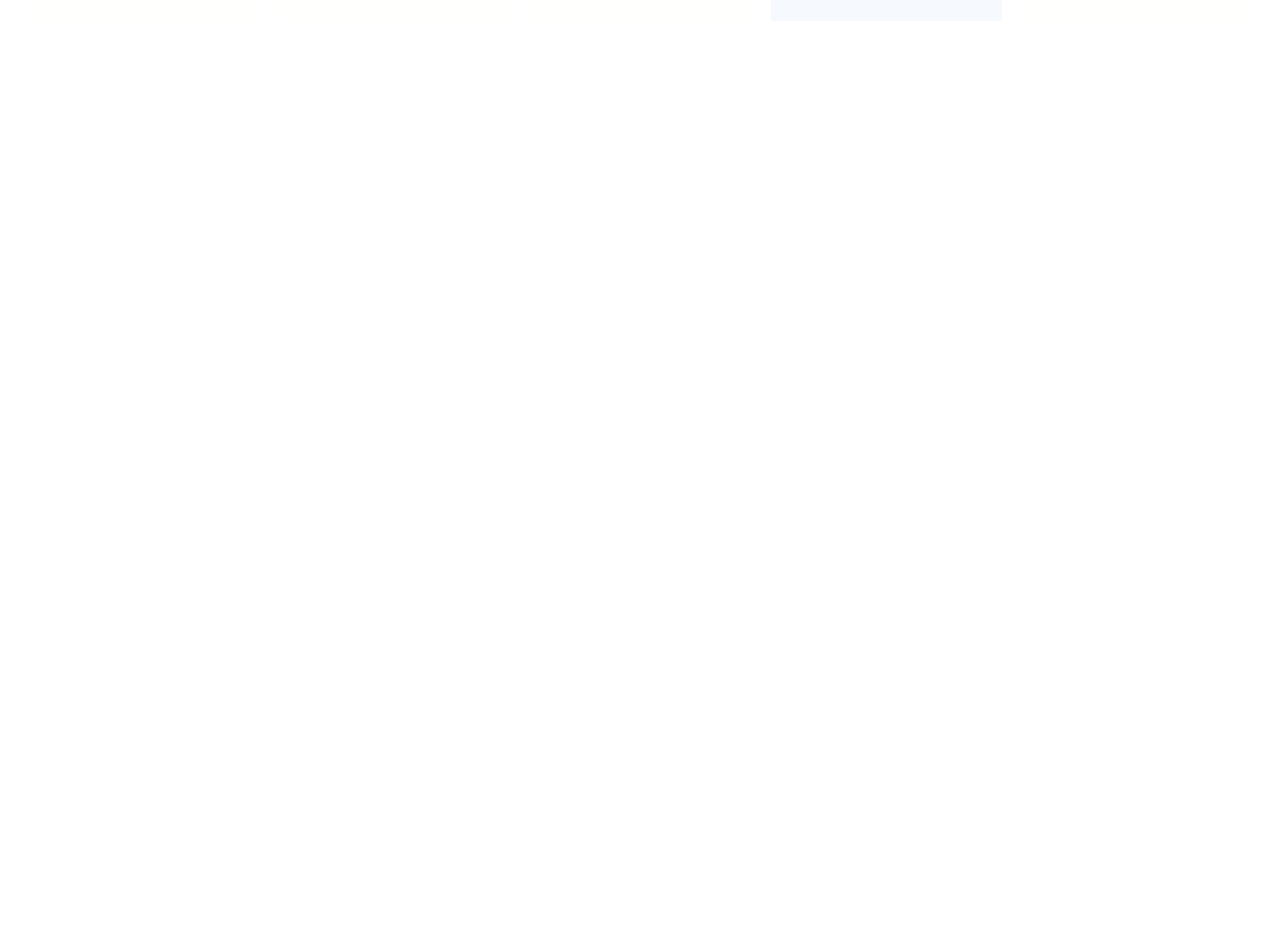
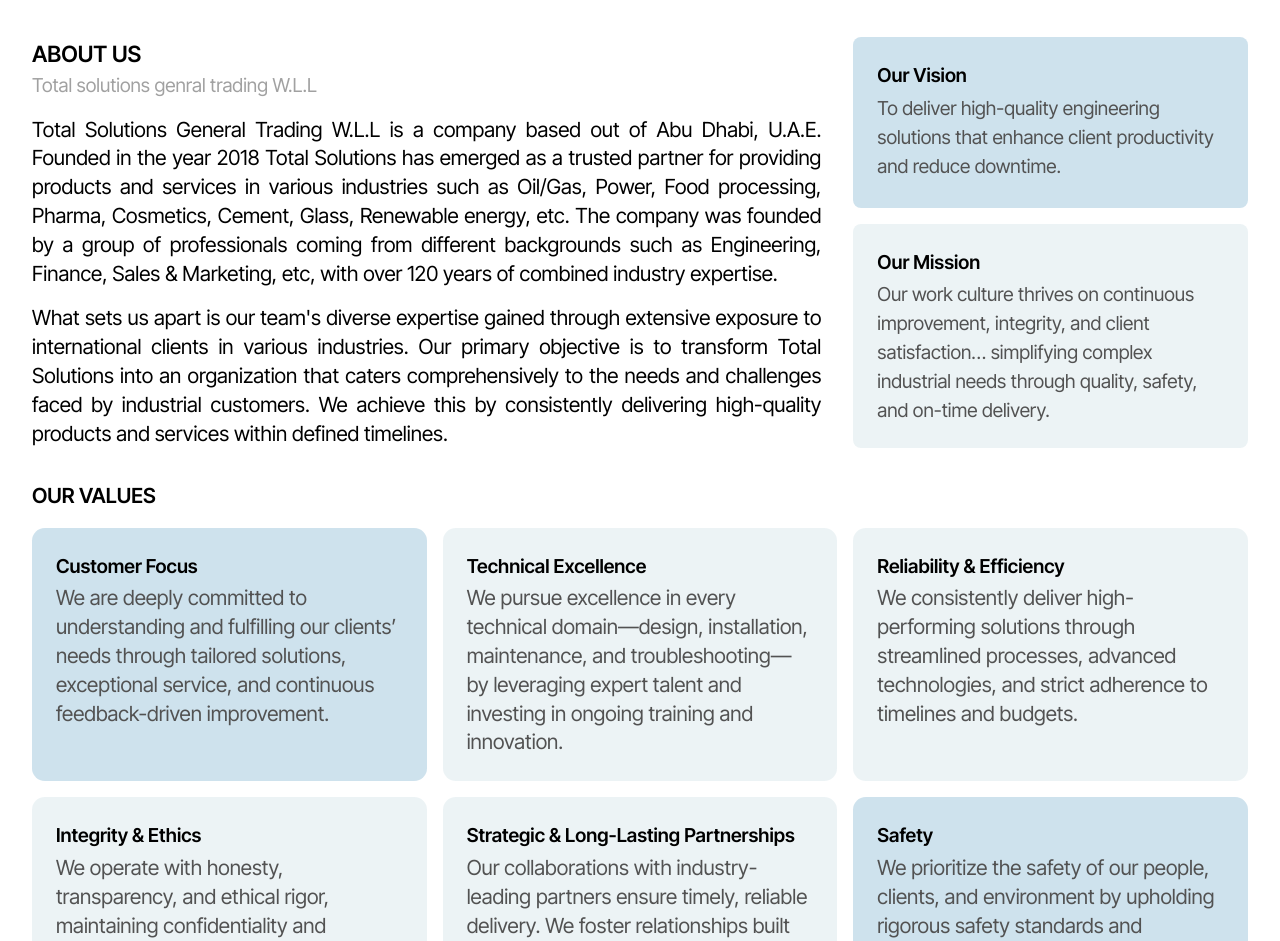
Before and after one commit to muhammedaslammm/eminenz, a Next.js app in the folder frontend/: page / in a window 1280 px wide. Shown: the part 3231-4172 px from the top of the page. Before the commit the page ends 3292 px from the top, so only its background shows below. Built offline with nearby package versions, Linux system fonts and the light colour scheme.

Commit message:
about completed

```diff
--- a/frontend/app/page.js
+++ b/frontend/app/page.js
@@ -1,3 +1,4 @@
+import About from "@/components/About";
 import Banner from "@/components/Banner.jsx";
 import IntroSection from "@/components/IntroSection";
 import Offerings from "@/components/Offerings";
@@ -12,6 +13,7 @@ export default async function Home() {
       <Offerings />
       <WhyChooseus />
       <Partners />
+      <About />
     </>
   );
 }
--- a/frontend/components/About.jsx
+++ b/frontend/components/About.jsx
@@ -1,11 +1,60 @@
+import about from "@/data/about";
+
 const About = () => {
   return (
-    <section>
-      <div className="top">
-        <div className="left"></div>
-        <div className="right"></div>
+    <section className="w-[95%] mx-auto py-10 space-y-8">
+      <div className="top flex gap-8">
+        <div className="left w-4/6 space-y-4">
+          <div>
+            <h3 className="text-[1.4rem] font-semibold uppercase">
+              {about.title}
+            </h3>
+            <div className="text-[1.2rem] text-neutral-400">
+              {about.sub_title}
+            </div>
+          </div>
+          <div className="space-y-4">
+            {[about.description1, about.description2].map((desc) => (
+              <p className="text-justify text-[1.3rem] leading-[1.8rem]">
+                {desc}
+              </p>
+            ))}
+          </div>
+        </div>
+        <div className="right w-2/6 flex flex-col gap-4">
+          {[about.vision, about.mission].map((sec) => (
+            <div
+              className="flex-1 p-6 rounded-[.5rem] space-y-1"
+              style={{ backgroundColor: `${sec.bg}` }}
+            >
+              <h3 className="text-[1.2rem] font-semibold capitalize">
+                {sec.title}
+              </h3>
+              <p className="text-[1.2rem] text-neutral-600 leading-[1.8rem]">
+                {sec.description}
+              </p>
+            </div>
+          ))}
+        </div>
       </div>
-      <div className="bottom"></div>
+      <div className="bottom space-y-4">
+        <h3 className="text-[1.3rem] font-semibold uppercase">
+          {about.values.title}
+        </h3>
+        <div className="grid grid-cols-3 gap-4">
+          {about.values.values.map((v) => (
+            <div
+              style={{ backgroundColor: `${v.bg}` }}
+              className="p-6 rounded-[.8rem] space-y-1"
+            >
+              <h4 className="text-[1.2rem] font-semibold">{v.title}</h4>
+              <p className="text-[1.3rem] text-neutral-600 leading-[1.8rem]">
+                {v.description}
+              </p>
+            </div>
+          ))}
+        </div>
+      </div>
     </section>
   );
 };
--- a/frontend/components/HighlightCard.jsx
+++ b/frontend/components/HighlightCard.jsx
@@ -1,7 +1,7 @@
 const HighlightCard = ({ highlight }) => {
   return highlight.title_first ? (
     <div
-      className="flex flex-col justify-between h-[17rem] p-6 rounded-[1rem]"
+      className="flex flex-col justify-between h-[15rem] p-6 rounded-[1rem]"
       style={{ backgroundColor: `${highlight.bg}` }}
     >
       <h4
@@ -10,18 +10,18 @@ const HighlightCard = ({ highlight }) => {
         {highlight.title}
       </h4>
       <p
-        className={`text-[1.3rem] text-neutral-600 max-w-[85%] font-light leading-[1.5rem] ${highlight.second_align}`}
+        className={`text-[1.4rem] text-neutral-500 max-w-[85%] font-light leading-[1.5rem] ${highlight.second_align}`}
       >
         {highlight.description}
       </p>
     </div>
   ) : (
     <div
-      className="flex flex-col justify-between h-[17rem] p-6 rounded-[1rem]"
+      className="flex flex-col justify-between h-[15rem] p-6 rounded-[1rem]"
       style={{ backgroundColor: `${highlight.bg}` }}
     >
       <p
-        className={`text-[1.3rem] text-neutral-600 max-w-[85%] font-light leading-[1.5rem] ${highlight.first_align}`}
+        className={`text-[1.4rem] text-neutral-500 max-w-[85%] font-light leading-[1.5rem] ${highlight.first_align}`}
       >
         {highlight.description}
       </p>
--- /dev/null
+++ b/frontend/data/about.js
@@ -0,0 +1,63 @@
+const about = {
+  title: "about us",
+  sub_title: "Total solutions genral trading W.L.L",
+  description1:
+    "Total Solutions General Trading W.L.L is a company based out of Abu Dhabi, U.A.E. Founded in the year 2018 Total Solutions has emerged as a trusted partner for providing products and services in various industries such as Oil/Gas, Power, Food processing, Pharma, Cosmetics, Cement, Glass, Renewable energy, etc. The company was founded by a group of professionals coming from different backgrounds such as Engineering, Finance, Sales & Marketing, etc, with over 120 years of combined industry expertise.",
+  description2:
+    "What sets us apart is our team's diverse expertise gained through extensive exposure to international clients in various industries. Our primary objective is to transform Total Solutions into an organization that caters comprehensively to the needs and challenges faced by industrial customers. We achieve this by consistently delivering high-quality products and services within defined timelines.",
+  vision: {
+    title: "our vision",
+    description:
+      "To deliver high-quality engineering solutions that enhance client productivity and reduce downtime.",
+    bg: "rgba(180,211,227,0.65)",
+  },
+  mission: {
+    title: "our mission",
+    description:
+      "Our work culture thrives on continuous improvement, integrity, and client satisfaction… simplifying complex industrial needs through quality, safety, and on-time delivery.",
+    bg: "rgba(73,139,154,.10)",
+  },
+  values: {
+    title: "our values",
+    values: [
+      {
+        title: "Customer Focus",
+        description:
+          "We are deeply committed to understanding and fulfilling our clients’ needs through tailored solutions, exceptional service, and continuous feedback-driven improvement.",
+        bg: "rgba(180,211,227,0.65)",
+      },
+      {
+        title: "Technical Excellence",
+        description:
+          "We pursue excellence in every technical domain—design, installation, maintenance, and troubleshooting—by leveraging expert talent and investing in ongoing training and innovation.",
+        bg: "rgba(73,139,154,.10)",
+      },
+      {
+        title: "Reliability & Efficiency",
+        description:
+          "We consistently deliver high-performing solutions through streamlined processes, advanced technologies, and strict adherence to timelines and budgets.",
+        bg: "rgba(73,139,154,.10)",
+      },
+      {
+        title: "Integrity & Ethics",
+        description:
+          "We operate with honesty, transparency, and ethical rigor, maintaining confidentiality and complying with all relevant standards and regulations.",
+        bg: "rgba(73,139,154,.10)",
+      },
+      {
+        title: "Strategic & Long-Lasting Partnerships",
+        description:
+          "Our collaborations with industry-leading partners ensure timely, reliable delivery. We foster relationships built on trust, consistency, and shared growth.",
+        bg: "rgba(73,139,154,.10)",
+      },
+      {
+        title: "Safety",
+        description:
+          "We prioritize the safety of our people, clients, and environment by upholding rigorous safety standards and fostering a strong safety culture at every level of operation.",
+        bg: "rgba(180,211,227,0.65)",
+      },
+    ],
+  },
+};
+
+export default about;
```
